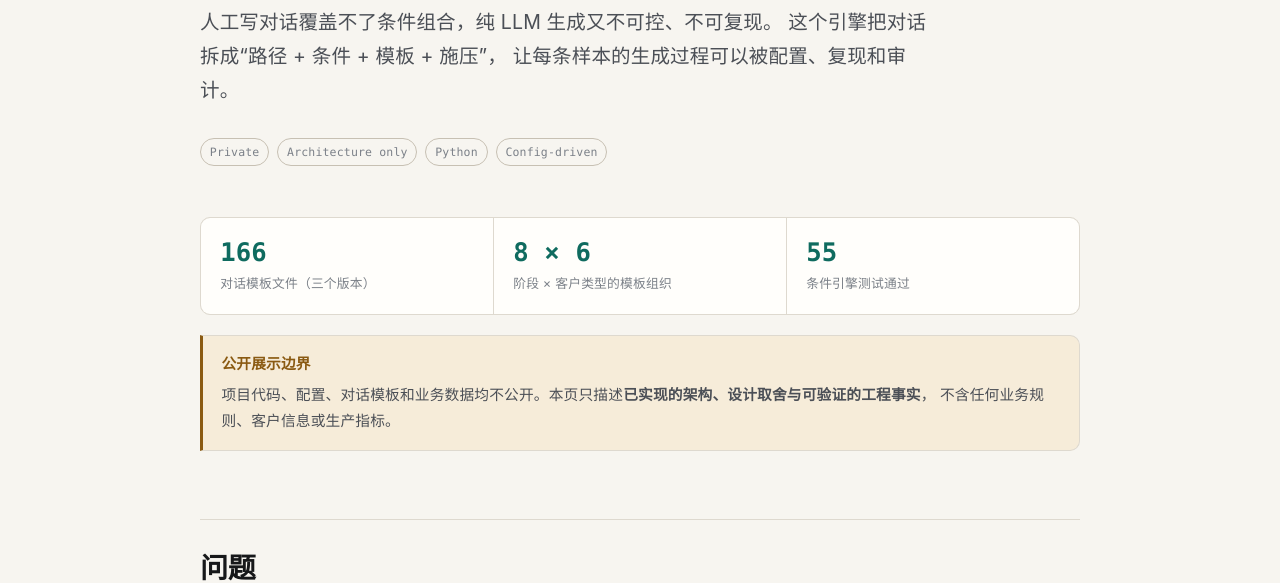
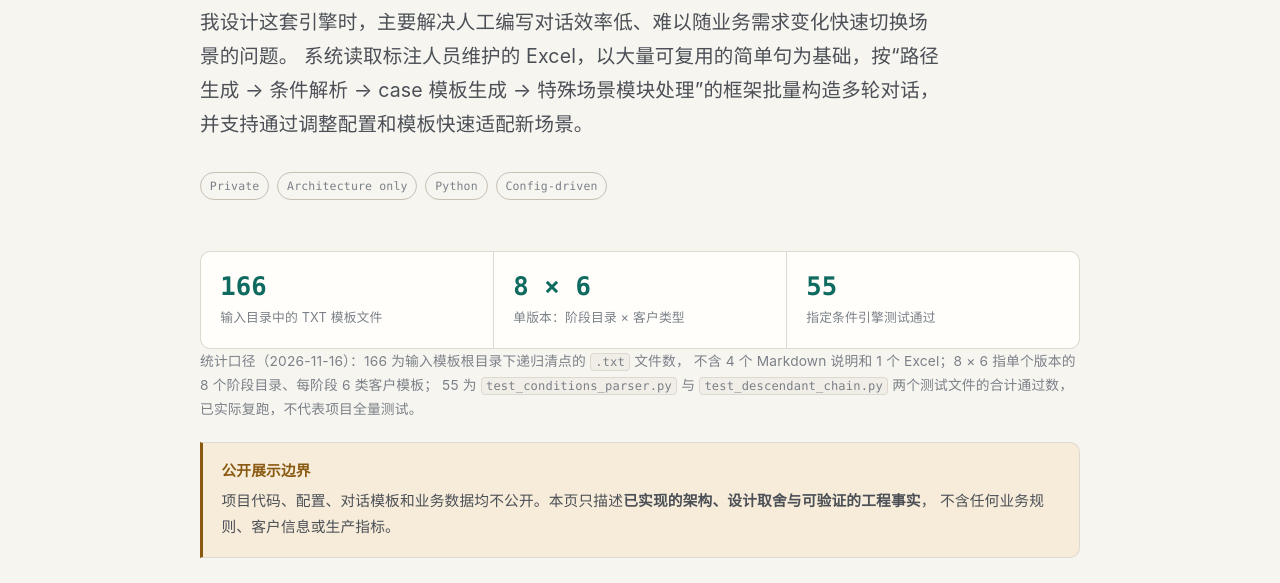
Before and after one commit to Soleil-gzm/portfolio, a plain HTML site: page cases/generator/index.html in a window 1280 px wide. Shown: the part 234-817 px from the top of the page. Drawn offline with Linux system fonts and the light colour scheme.

Commit message:
docs: clarify generator purpose and evidence scope
- Describe the Excel-based reusable template generation workflow
- Document template counting rules and the condition test scope

```diff
--- a/cases/generator/index.html
+++ b/cases/generator/index.html
@@ -40,9 +40,9 @@
         <p class="eyebrow">Case 02 · Generator</p>
         <h1>可控多轮对话生成引擎</h1>
         <p class="lede">
-          人工写对话覆盖不了条件组合，纯 LLM 生成又不可控、不可复现。
-          这个引擎把对话拆成“路径 + 条件 + 模板 + 施压”，
-          让每条样本的生成过程可以被配置、复现和审计。
+          我设计这套引擎时，主要解决人工编写对话效率低、难以随业务需求变化快速切换场景的问题。
+          系统读取标注人员维护的 Excel，以大量可复用的简单句为基础，按“路径生成 → 条件解析 →
+          case 模板生成 → 特殊场景模块处理”的框架批量构造多轮对话，并支持通过调整配置和模板快速适配新场景。
         </p>
         <div class="case-meta">
           <span>Private</span>
@@ -55,17 +55,23 @@
       <div class="stats" aria-label="关键事实">
         <div class="stat">
           <div class="stat-value">166</div>
-          <div class="stat-label">对话模板文件（三个版本）</div>
+          <div class="stat-label">输入目录中的 TXT 模板文件</div>
         </div>
         <div class="stat">
           <div class="stat-value">8 × 6</div>
-          <div class="stat-label">阶段 × 客户类型的模板组织</div>
+          <div class="stat-label">单版本：阶段目录 × 客户类型</div>
         </div>
         <div class="stat">
           <div class="stat-value">55</div>
-          <div class="stat-label">条件引擎测试通过</div>
+          <div class="stat-label">指定条件引擎测试通过</div>
         </div>
       </div>
+      <p class="small muted">
+        统计口径（2026-11-16）：166 为输入模板根目录下递归清点的 <code>.txt</code> 文件数，
+        不含 4 个 Markdown 说明和 1 个 Excel；8 × 6 指单个版本的 8 个阶段目录、每阶段 6 类客户模板；
+        55 为 <code>test_conditions_parser.py</code> 与 <code>test_descendant_chain.py</code>
+        两个测试文件的合计通过数，已实际复跑，不代表项目全量测试。
+      </p>
 
       <div class="callout warn">
         <span class="callout-title">公开展示边界</span>
@@ -163,7 +169,7 @@
         <li>条件引擎 55 个测试通过（<code>PYTHONPATH=scripts_general</code>，覆盖条件解析与后代链）。</li>
         <li>缓存不匹配时输出 <code>seed</code> / <code>num_paths</code> / <code>fingerprint</code> 的具体差异原因。</li>
         <li>分片文件可断点恢复并合并；未替换占位符被视为致命错误，直接中止 worker。</li>
-        <li>对话模板按 8 个阶段 × 6 类客户组织，三个版本共 166 个模板文件；输入侧有 34 个模板/概率矩阵 Excel 样本。</li>
+        <li>输入模板根目录共清点 166 个 TXT 模板文件；单个版本按 8 个阶段目录组织，每阶段包含 6 类客户模板；输入侧另有 34 个模板/概率矩阵 Excel 样本。</li>
       </ul>
       <div class="callout">
         <span class="callout-title">测试口径</span>
```
